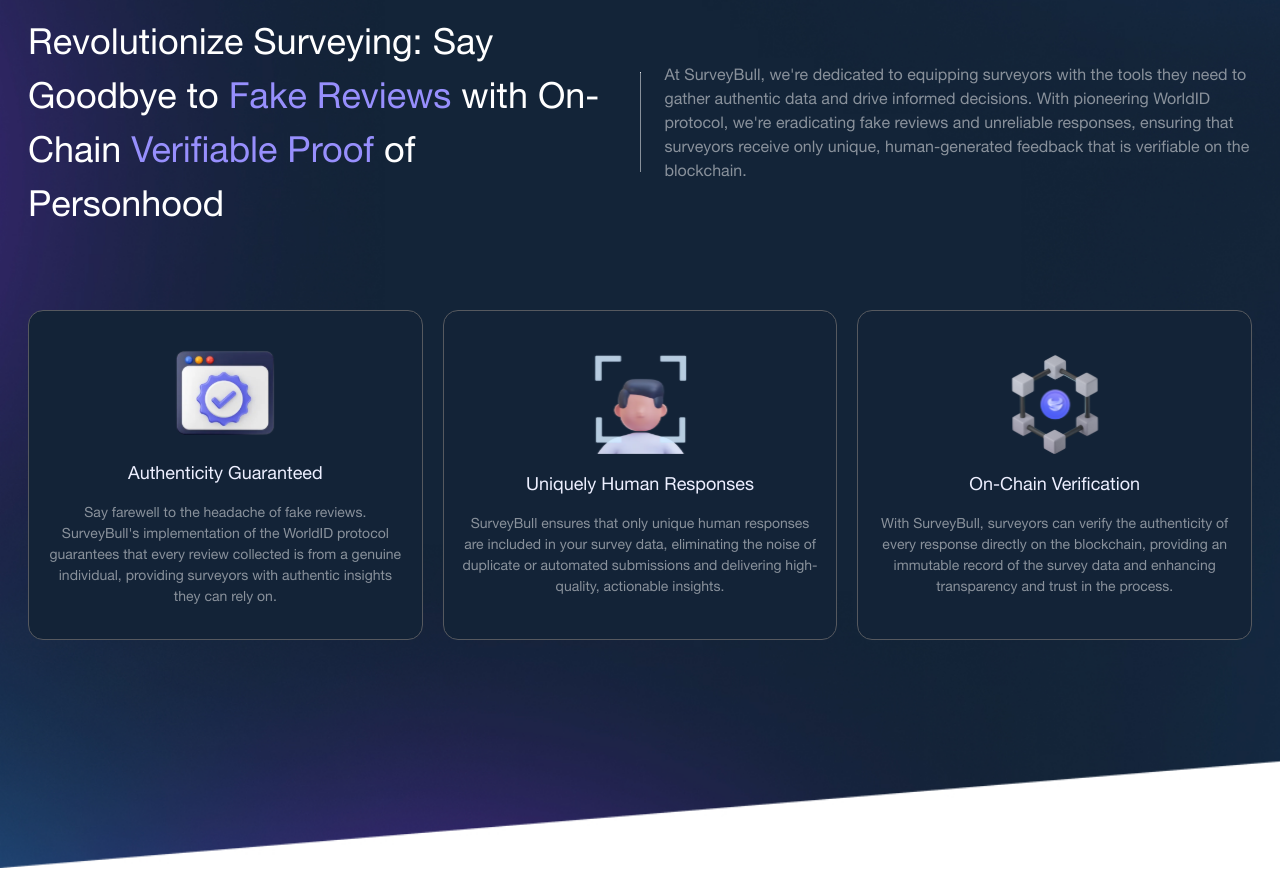
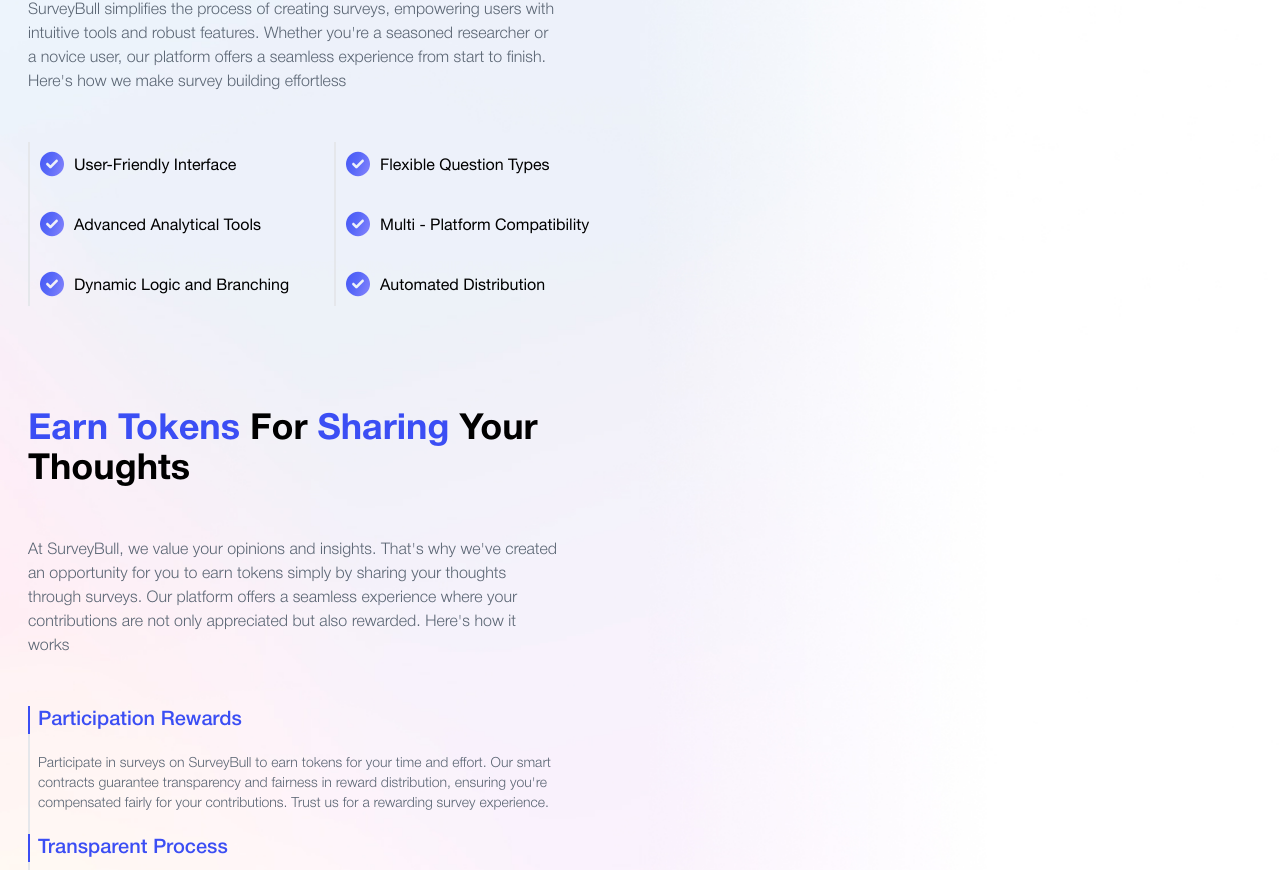
Before and after one commit to surveybull/surveybull.github.io, a React (Vite) app: page / in a window 1280 px wide. Shown: the part 1930-2800 px from the top of the page. Built offline with nearby package versions, Linux system fonts and the light colour scheme; a web font is replaced by a local one.

Commit message:
Mid section implementation

```diff
--- a/src/components/Home/Home.jsx
+++ b/src/components/Home/Home.jsx
@@ -19,6 +19,9 @@
 import SurveyorBg from "../../assets/background/SurveyorBg.jpg"
 import whyBg from "../../assets/background/whyBg.jpg";
 import whyIntroBg from "../../assets/background/whyMobileBg.jpg";
+import midSection from "../../assets/background/midSection.jpg";
+
+import MidSection from "./MidSection";
 
 function Home() {
   return (
@@ -29,29 +32,46 @@
           backgroundSize: "cover",
           backgroundRepeat: "no-repeat",
         }}
-
-        >
+      >
         <div className="xl:max-w-[1300px] p-7 mx-auto">
           <NavBar visitedPage={"Home"} />
           <Intro />
         </div>
       </div>
-      <div className="hidden md:block" style={{
+      <div
+        className="hidden md:block"
+        style={{
           backgroundImage: `url(${whyBg})`,
           backgroundSize: "cover",
           backgroundRepeat: "no-repeat",
-        }}>
+        }}
+      >
         <div className="xl:max-w-[1300px] p-7 mx-auto">
-        <Why />
+          <Why />
         </div>
       </div>
-      <div className="block md:hidden" style={{
+      <div
+        className="block md:hidden"
+        style={{
           backgroundImage: `url(${whyIntroBg})`,
           backgroundSize: "cover",
           backgroundRepeat: "no-repeat",
-        }}>
+        }}
+      >
         <div className="xl:max-w-[1300px] p-7 mx-auto">
-        <Why />
+          <Why />
+        </div>
+      </div>
+      <div
+        className=""
+        style={{
+          backgroundImage: `url(${midSection})`,
+          backgroundSize: "cover",
+          backgroundRepeat: "no-repeat",
+        }}
+      >
+        <div className="xl:max-w-[1300px] p-7 mx-auto">
+          <MidSection/>
         </div>
       </div>
       <div
@@ -78,6 +98,9 @@
         <Tokonomics />
         </div>
       </div>
+
+
+
       {/* <div className="xl:max-w-[1300px] mx-auto ">
         <div id="why" className="p-1">
           <Why />
--- /dev/null
+++ b/src/components/Home/MidSection.jsx
@@ -0,0 +1,228 @@
+import bluetick from "../../assets/bluetick.svg";
+
+const SurveyBuilding = () => {
+  const FeatureItem = ({ text }) => (
+    <div className="text-base py-2 flex items-center border-l-2 hover:border-l-[#3B4EF4] hover:text-[#3B4EF4] transition-colors duration-500 ease-in-out">
+      <img className="h-[28px] w-[28px] mx-2" src={bluetick} alt="" />
+      {text}
+    </div>
+  );
+
+  return (
+    <div className="flex my-14 ">
+      <div className="w-[50%]">
+        <div className="text-4xl font-HelveticaNeueBold">
+          <span className=" text-[rgba(59,78,244,1)]">
+            {"Effortless Survey"}
+          </span>
+          &nbsp;{"Building With SurveyBull"}
+        </div>
+        <div className=" text-base font-HelveticaNeueLight text-[rgba(90,101,115,1)] mt-12 mr-20 ">
+          SurveyBull simplifies the process of creating surveys, empowering
+          users with intuitive tools and robust features. Whether you're a
+          seasoned researcher or a novice user, our platform offers a seamless
+          experience from start to finish. Here's how we make survey building
+          effortless
+        </div>
+        <div className=" my-12 grid grid-cols-2">
+          <div className="">
+            <FeatureItem text="User-Friendly Interface" />
+            <div className="text-base py-2 flex items-center border-l-2 h-2"></div>
+            <FeatureItem text="Advanced Analytical Tools" />
+            <div className="text-base py-2 flex items-center border-l-2 h-2"></div>
+            <FeatureItem text="Dynamic Logic and Branching" />
+          </div>
+          <div className="">
+            <FeatureItem text="Flexible Question Types" />
+            <div className="text-base py-2 flex items-center border-l-2 h-2"></div>
+            <FeatureItem text="Multi - Platform Compatibility" />
+            <div className="text-base py-2 flex items-center border-l-2 h-2"></div>
+            <FeatureItem text="Automated Distribution " />
+          </div>
+        </div>
+      </div>
+      <div className="w-[50%]  "></div>
+    </div>
+  );
+};
+
+const EarnToken = () => {
+  const sections = [
+    {
+      title: "Participation Rewards",
+      description:
+        "Participate in surveys on SurveyBull to earn tokens for your time and effort. Our smart contracts guarantee transparency and fairness in reward distribution, ensuring you're compensated fairly for your contributions. Trust us for a rewarding survey experience.",
+    },
+    {
+      title: "Transparent Process",
+      description:
+        "Our reward system, built on smart contracts, securely holds tokens until distribution to participants. Surveys close and rewards are calculated automatically, following predefined criteria like response quality and completeness. This ensures a transparent and efficient distribution process.",
+    },
+    {
+      title: "Claiming Your Rewards",
+      description:
+        "After a survey closes, participants are alerted on the SurveyBull platform about available rewards. Claiming rewards is easy: interact with the smart contract via our user-friendly interface to begin. Trust that our transparent and deterministic distribution logic ensures you receive your fair share of tokens based on your contributions.",
+    },
+  ];
+
+  const Section = ({ title, description }) => (
+    <div className="">
+      <div className="text-xl font-medium font-HelveticaNeueMedium text-[rgba(59,78,244,1)] px-2 border-l-2 border-l-[#3B4EF4]">
+        {title}
+      </div>
+      <div className="text-sm font-HelveticaNeueLight text-[rgba(90,101,115,1)] border-l-2 px-2 py-5">
+        {description}
+      </div>
+    </div>
+  );
+
+  return (
+    <div className="flex my-15 ">
+      <div className="w-[50%]">
+        <div className="text-4xl font-HelveticaNeueBold">
+          <span className=" text-[rgba(59,78,244,1)]">{"Earn Tokens"}</span>
+          &nbsp;{"For"}&nbsp;
+          <span className=" text-[rgba(59,78,244,1)]">{"Sharing"}</span>
+          &nbsp;{"Your Thoughts"}
+        </div>
+        <div className=" text-base font-HelveticaNeueLight text-[rgba(90,101,115,1)] mt-12 mr-20 ">
+          At SurveyBull, we value your opinions and insights. That's why we've
+          created an opportunity for you to earn tokens simply by sharing your
+          thoughts through surveys. Our platform offers a seamless experience
+          where your contributions are not only appreciated but also rewarded.
+          Here's how it works
+        </div>
+        <div className=" my-12 mr-10 ">
+          <div className="">
+            {sections.map((section, index) => (
+              <Section
+                key={index}
+                title={section.title}
+                description={section.description}
+              />
+            ))}
+          </div>
+        </div>
+      </div>
+      <div className="w-[50%]  "></div>
+    </div>
+  );
+};
+
+const Grow = () => {
+  const referralSections = [
+    {
+      title: "Expand the Community",
+      description:
+        "Encourage your friends, colleagues, and network to join SurveyBull and contribute to our vibrant community of participants.",
+    },
+    {
+      title: "Earn Rewards",
+      description:
+        "For every successful referral, you'll earn rewards based on the referral's activity on the platform. The more referrals you bring in, the more you stand to earn.",
+    },
+    {
+      title: "Foster Network Growth",
+      description:
+        "By actively promoting SurveyBull and sharing your positive experiences, you'll play a pivotal role in expanding our network and fostering community growth.",
+    },
+  ];
+
+  const ReferralCard = ({ title, description }) => (
+    <div className="px-3 py-5 border rounded-md shadow-[3px_9px_35px_0px_rgba(19,35,55,0.06)] border-l-[#3B4EF4] border-l-4 my-5 hover:border-[#384ef4]">
+      <div className="font-HelveticaNeueMedium text-[#384ef4] text-lg">{title}</div>
+      <div className="mr-4 text-sm text-[#5A6573] my-2">{description}</div>
+    </div>
+  );
+
+  return (
+    <div className="flex my-14 ">
+      <div className="w-[50%]">
+        <div className="text-4xl font-HelveticaNeueBold">
+          Grow With Us:&nbsp;
+          <span className=" text-[rgba(59,78,244,1)]">{"Refer & Earn"}</span>
+        </div>
+        <div className=" text-base  text-[rgba(90,101,115,1)] mt-10 mr-20 ">
+          Invite others to join the SurveyBull community and reap the rewards
+          through our referral program. Here's how you can benefit:
+        </div>
+        <div className="my-12">
+          {referralSections.map((section, index) => (
+            <ReferralCard
+              key={index}
+              title={section.title}
+              description={section.description}
+            />
+          ))}
+        </div>
+      </div>
+      <div className="w-[50%]  "></div>
+    </div>
+  );
+};
+
+const Boost = () => {
+    const sections = [
+      {
+        title: "Support Platform Growth",
+        description:
+          "Staking your BULL Tokens demonstrates your commitment to the SurveyBull platform, contributing to its long-term sustainability and success.",
+      },
+      {
+        title: "Earn Additional Incentives",
+        description:
+          "As a token staker, you become eligible to earn a share of rewards reserved specifically for participants who stake their tokens. The more tokens you stake, the greater your potential rewards.",
+      },
+      {
+        title: "Participate in Governance",
+        description:
+          "Stakers may also have the opportunity to participate in governance decisions, helping shape the future direction of the platform.",
+      },
+    ];
+
+    const Card = ({ title, description }) => (
+        <div className="px-3 py-5 border rounded-md shadow-[3px_9px_35px_0px_rgba(19,35,55,0.06)] border-l-[#3B4EF4] border-l-4 my-5 hover:border-[#384ef4]">
+          <div className="font-HelveticaNeueMedium text-[#384ef4] text-lg">{title}</div>
+          <div className="mr-4 text-sm text-[#5A6573] my-2">{description}</div>
+        </div>
+      );
+
+    return (
+      <div className="flex my-14 ">
+        <div className="w-[50%]">
+          <div className="text-4xl font-HelveticaNeueBold">
+          Boost Your Rewards With Staking&nbsp;
+            <span className=" text-[rgba(59,78,244,1)]">{"Staking"}</span>
+          </div>
+          <div className=" text-base  text-[rgba(90,101,115,1)] mt-12 mr-20 ">
+          By staking your BULL Tokens, you not only contribute to the stability and growth of the SurveyBull ecosystem but also unlock a stream of additional rewards. Here's how staking works:
+          </div>
+          <div className="my-12">
+            {sections.map((section, index) => (
+              <Card
+                key={index}
+                title={section.title}
+                description={section.description}
+              />
+            ))}
+          </div>
+        </div>
+        <div className="w-[50%]  "></div>
+      </div>
+    );
+  };
+
+
+
+const MidSection = () => {
+  return (
+    <div>
+      <SurveyBuilding />
+      <EarnToken />
+      <Grow />
+      <Boost/>
+    </div>
+  );
+};
+
+export default MidSection;
--- a/src/components/Home/Why.jsx
+++ b/src/components/Home/Why.jsx
@@ -8,7 +8,7 @@
 import Vhc from "../../assets/vhc.svg?react";
 
 const Why = () => {
-  const cardData = [
+  const columnItem = [
     {
       img: (
         <Frame className="h-[34px] w-[34px] fill-[#3B4EF4] group-hover:fill-white " />
@@ -104,7 +104,7 @@
       </h1>
 
       <div className="grid grid-cols-1 sm:grid-cols-2 xl:grid-cols-4 mt-7">
-        {cardData.map((item, index) => (
+        {columnItem.map((item, index) => (
           <div
             key={index}
             className={`flex flex-col items-center gap-[30px] mb-[30px] ${
```
Also changed, not shown: src/assets/background/midSection.jpg (added), src/assets/bluetick.svg (added).
